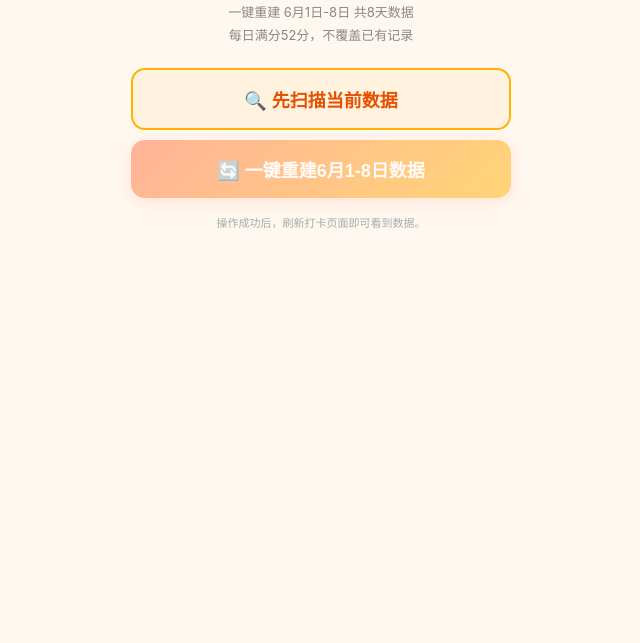
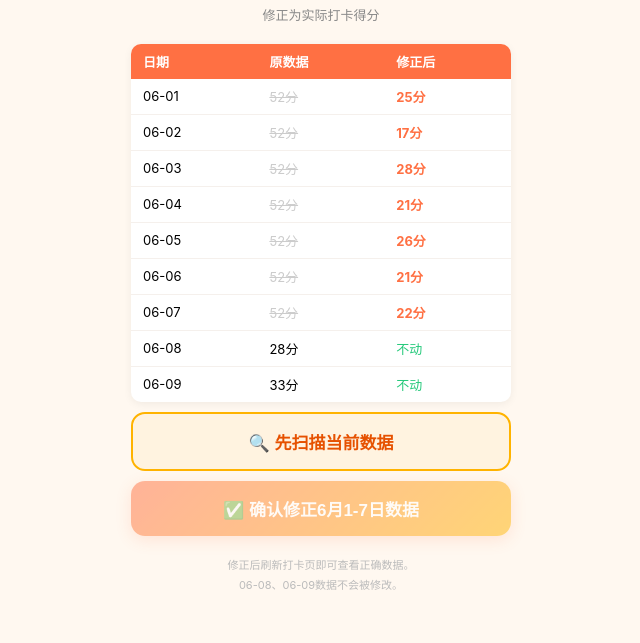
Before and after one commit to pophotpop/fxc-checkin-better, a plain HTML site: page rebuild.html in a window 1280 px wide. Shown: the part 161-804 px from the top of the page, without its empty margins (319-959 px from the left). Drawn offline with Linux system fonts and the light colour scheme.

Commit message:
Add files via upload

```diff
--- a/rebuild.html
+++ b/rebuild.html
@@ -3,102 +3,122 @@
 <head>
 <meta charset="UTF-8">
 <meta name="viewport" content="width=device-width,initial-scale=1.0">
-<title>一键重建6月数据</title>
+<meta http-equiv="Cache-Control" content="no-cache, no-store, must-revalidate">
+<title>鑫澄打卡 · 数据修正</title>
 <style>
 *{box-sizing:border-box;margin:0;padding:0}
-body{font-family:-apple-system,'PingFang SC',sans-serif;background:#FFF8F0;padding:40px 20px;text-align:center;max-width:420px;margin:0 auto}
-.emoji{font-size:60px}
-h1{font-size:20px;color:#FF7043;margin:12px 0 8px}
-p{color:#888;font-size:13px;line-height:1.8;margin-bottom:20px}
-.btn{display:block;width:100%;padding:16px;border:none;border-radius:14px;font-size:18px;font-weight:700;cursor:pointer;margin:10px 0;transition:transform .1s}
-.btn:active{transform:scale(.96)}
-.btn-warn{background:#FFF3E0;color:#E65100;border:2px solid #FFB300}
-.btn-go{background:linear-gradient(135deg,#FF7043,#FFB300);color:#fff;box-shadow:0 4px 16px rgba(255,112,67,.3)}
-.btn-go:disabled{opacity:.5}
-pre{background:#F5F5F5;border-radius:8px;padding:12px;text-align:left;font-size:11px;overflow-x:auto;margin:10px 0;max-height:200px;overflow-y:auto;white-space:pre-wrap}
-.msg{padding:12px;border-radius:10px;font-size:13px;margin:10px 0;display:none}
-.msg.ok{background:#E8F5E9;color:#2E7D32}
-.msg.err{background:#FFEBEE;color:#C62828}
-.msg.info{background:#E3F2FD;color:#1565C0}
+body{font-family:-apple-system,'PingFang SC',sans-serif;background:#FFF8F0;padding:32px 20px;text-align:center;max-width:420px;margin:0 auto}
+.emoji{font-size:52px}
+h1{font-size:20px;color:#FF7043;margin:12px 0 6px}
+p{color:#888;font-size:13px;line-height:1.8;margin-bottom:16px}
+.btn{display:block;width:100%;padding:15px;border:none;border-radius:14px;font-size:17px;font-weight:700;cursor:pointer;margin:10px 0;transition:transform .1s}
+.btn:active{transform:scale(.97)}
+.btn-scan{background:#FFF3E0;color:#E65100;border:2px solid #FFB300}
+.btn-fix{background:linear-gradient(135deg,#FF7043,#FFB300);color:#fff;box-shadow:0 4px 16px rgba(255,112,67,.3)}
+.btn-fix:disabled{opacity:.5;cursor:not-allowed}
+.table{width:100%;border-collapse:collapse;font-size:13px;margin:10px 0;text-align:left;background:#fff;border-radius:10px;overflow:hidden;box-shadow:0 2px 8px rgba(0,0,0,.06)}
+.table th{background:#FF7043;color:#fff;padding:8px 12px}
+.table td{padding:8px 12px;border-bottom:1px solid #f5f0ec}
+.table tr:last-child td{border-bottom:none}
+.old{color:#ccc;text-decoration:line-through}
+.new{color:#FF7043;font-weight:700}
+.msg{padding:12px 14px;border-radius:10px;font-size:13px;margin:10px 0;display:none;text-align:left;line-height:1.8}
+.msg.ok{background:#E8F5E9;color:#2E7D32;display:block}
+.msg.err{background:#FFEBEE;color:#C62828;display:block}
+.msg.info{background:#E3F2FD;color:#1565C0;display:block}
+pre{background:#F5F5F5;border-radius:8px;padding:12px;text-align:left;font-size:11px;overflow-x:auto;margin:8px 0;max-height:180px;overflow-y:auto;white-space:pre-wrap;display:none}
 </style>
 </head>
 <body>
 
-<div class="emoji">🩺</div>
-<h1>鑫澄打卡 · 数据救援</h1>
-<p>一键重建 6月1日-8日 共8天数据<br>每日满分52分，不覆盖已有记录</p>
+<div class="emoji">🛠️</div>
+<h1>鑫澄打卡 · 数据修正</h1>
+<p>将6月1日-7日的分数<br>修正为实际打卡得分</p>
 
-<button class="btn btn-warn" onclick="scanData()">🔍 先扫描当前数据</button>
-<div class="msg info" id="scanMsg"></div>
-<pre id="scanResult" style="display:none"></pre>
+<table class="table">
+  <tr><th>日期</th><th>原数据</th><th>修正后</th></tr>
+  <tr><td>06-01</td><td class="old">52分</td><td class="new">25分</td></tr>
+  <tr><td>06-02</td><td class="old">52分</td><td class="new">17分</td></tr>
+  <tr><td>06-03</td><td class="old">52分</td><td class="new">28分</td></tr>
+  <tr><td>06-04</td><td class="old">52分</td><td class="new">21分</td></tr>
+  <tr><td>06-05</td><td class="old">52分</td><td class="new">26分</td></tr>
+  <tr><td>06-06</td><td class="old">52分</td><td class="new">21分</td></tr>
+  <tr><td>06-07</td><td class="old">52分</td><td class="new">22分</td></tr>
+  <tr><td>06-08</td><td>28分</td><td style="color:var(--green,#26C97B)">不动</td></tr>
+  <tr><td>06-09</td><td>33分</td><td style="color:var(--green,#26C97B)">不动</td></tr>
+</table>
 
-<button class="btn btn-go" id="goBtn" onclick="rebuild()" disabled>🔄 一键重建6月1-8日数据</button>
-<div class="msg ok" id="okMsg"></div>
-<div class="msg err" id="errMsg"></div>
+<button class="btn btn-scan" onclick="scan()">🔍 先扫描当前数据</button>
+<div id="scanMsg" class="msg" style="display:none"></div>
+<pre id="scanPre"></pre>
 
-<p style="font-size:11px;color:#aaa;margin-top:16px">操作成功后，刷新打卡页面即可看到数据。</p>
+<button class="btn btn-fix" id="fixBtn" onclick="doFix()" disabled>✅ 确认修正6月1-7日数据</button>
+<div id="resultMsg" class="msg" style="display:none"></div>
+
+<p style="font-size:11px;color:#bbb;margin-top:20px">修正后刷新打卡页即可查看正确数据。<br>06-08、06-09数据不会被修改。</p>
 
 <script>
-const KEY_RECORDS = 'fxc_records_v3';
-const KEY_BACKUP  = 'fxc_records_backup_v1';
-const KEY_REDEEMS = 'fxc_redeems_v2';
-const KEY_REDBACK = 'fxc_redeems_backup_v1';
+const KEY = 'fxc_records_v3';
+const KEY_BK = 'fxc_records_backup_v1';
 
-function loadRecords(){ try{return JSON.parse(localStorage.getItem(KEY_RECORDS)||'{}')}catch(e){return{}} }
+// 每天正确的done值（经过精确计算，加总等于目标分）
+const CORRECT = {
+  '2026-06-01': { score:25, bonusDesc:'', done:{s1:2,s2:3,h1:1,h2:1,h3:1,h4:1,h5:1,h6:1,b1:2,b2:2,b3:2,b4:2,b5:2,b6:1,b7:1,b8:1,b9:1,b10:0,b11:0,b12:0,b13:0,b14:0,b15:0,c1:0,c2:0,c3:0,c4:0,e1:0,e2:0,e3:0,e4:0,e5:0,e6:0,c5:0} },
+  '2026-06-02': { score:17, bonusDesc:'', done:{s1:2,s2:3,h1:1,h2:1,h3:1,h4:1,h5:1,h6:1,b1:2,b2:2,b3:2,b4:0,b5:0,b6:0,b7:0,b8:0,b9:0,b10:0,b11:0,b12:0,b13:0,b14:0,b15:0,c1:0,c2:0,c3:0,c4:0,e1:0,e2:0,e3:0,e4:0,e5:0,e6:0,c5:0} },
+  '2026-06-03': { score:28, bonusDesc:'', done:{s1:2,s2:3,h1:1,h2:1,h3:1,h4:1,h5:1,h6:1,b1:2,b2:2,b3:2,b4:2,b5:2,b6:1,b7:1,b8:1,b9:1,b10:1,b11:1,b12:1,b13:0,b14:0,b15:0,c1:0,c2:0,c3:0,c4:0,e1:0,e2:0,e3:0,e4:0,e5:0,e6:0,c5:0} },
+  '2026-06-04': { score:21, bonusDesc:'', done:{s1:2,s2:3,h1:1,h2:1,h3:1,h4:1,h5:1,h6:1,b1:2,b2:2,b3:2,b4:2,b5:2,b6:0,b7:0,b8:0,b9:0,b10:0,b11:0,b12:0,b13:0,b14:0,b15:0,c1:0,c2:0,c3:0,c4:0,e1:0,e2:0,e3:0,e4:0,e5:0,e6:0,c5:0} },
+  '2026-06-05': { score:26, bonusDesc:'', done:{s1:2,s2:3,h1:1,h2:1,h3:1,h4:1,h5:1,h6:1,b1:2,b2:2,b3:2,b4:2,b5:2,b6:1,b7:1,b8:1,b9:1,b10:1,b11:0,b12:0,b13:0,b14:0,b15:0,c1:0,c2:0,c3:0,c4:0,e1:0,e2:0,e3:0,e4:0,e5:0,e6:0,c5:0} },
+  '2026-06-06': { score:21, bonusDesc:'', done:{s1:2,s2:3,h1:1,h2:1,h3:1,h4:1,h5:1,h6:1,b1:2,b2:2,b3:2,b4:2,b5:2,b6:0,b7:0,b8:0,b9:0,b10:0,b11:0,b12:0,b13:0,b14:0,b15:0,c1:0,c2:0,c3:0,c4:0,e1:0,e2:0,e3:0,e4:0,e5:0,e6:0,c5:0} },
+  '2026-06-07': { score:22, bonusDesc:'', done:{s1:2,s2:3,h1:1,h2:1,h3:1,h4:1,h5:1,h6:1,b1:2,b2:2,b3:2,b4:2,b5:2,b6:1,b7:0,b8:0,b9:0,b10:0,b11:0,b12:0,b13:0,b14:0,b15:0,c1:0,c2:0,c3:0,c4:0,e1:0,e2:0,e3:0,e4:0,e5:0,e6:0,c5:0} },
+};
 
-function scanData(){
-  const records = loadRecords();
-  const days = Object.keys(records).sort();
+function loadR(){ try{return JSON.parse(localStorage.getItem(KEY)||'{}')}catch(e){return{}} }
+
+function scan(){
+  const r = loadR();
+  const days = Object.keys(r).sort();
   const msg = document.getElementById('scanMsg');
-  const pre = document.getElementById('scanResult');
-  const btn = document.getElementById('goBtn');
-
+  const pre = document.getElementById('scanPre');
   msg.style.display='block';
-
   if(days.length===0){
-    msg.className='msg info';
-    msg.innerHTML='📭 当前 <b>0 条</b> 打卡记录，数据已丢失，请重建。';
+    msg.className='msg info'; msg.innerHTML='📭 当前没有打卡记录';
     pre.style.display='none';
   } else {
-    msg.className='msg ok';
-    msg.innerHTML='✅ 当前有 <b>'+days.length+' 条</b> 打卡记录';
+    msg.className='msg ok'; msg.innerHTML='✅ 当前共 <b>'+days.length+'</b> 条记录，可以修正';
     pre.style.display='block';
-    let text = '';
-    days.forEach(d=>{ const r=records[d]; text+=d.slice(5)+'  '+r.score+'分'+(r.bonusDesc?' +'+r.bonusDesc:'')+'\n'; });
-    pre.textContent=text;
+    pre.textContent = days.map(d=>{ const v=r[d]; return d.slice(5)+'  '+v.score+'分'+(v.bonusDesc?' +'+v.bonusDesc:''); }).join('\n');
   }
-  btn.disabled=false;
+  document.getElementById('fixBtn').disabled=false;
 }
 
-function rebuild(){
-  if(!confirm('确定重建 6月1日-8日 共8天数据？\n（已有记录不会覆盖）')) return;
-
-  const fullDone = {
-    s1:2,s2:3, h1:1,h2:1,h3:1,h4:1,h5:1,h6:1,
-    b1:2,b2:2,b3:2,b4:2,b5:2,b6:1,b7:1,b8:1,b9:1,b10:1,b11:1,b12:1,b13:1,b14:1,b15:1,
-    c1:2,c2:2,c3:2,c4:2, e1:3,e2:2,e3:2,e4:2,e5:2,e6:2, c5:0
-  };
-
-  const records = loadRecords();
-  let added = 0, skipped = 0;
-  for(let i=1; i<=8; i++){
-    const ds = '2026-06-0'+i;
-    if(records[ds]){ skipped++; continue; }
-    records[ds] = {score:52, done:JSON.parse(JSON.stringify(fullDone)), bonusDesc:''};
-    added++;
-  }
-
-  localStorage.setItem(KEY_RECORDS, JSON.stringify(records));
-  localStorage.setItem(KEY_BACKUP, JSON.stringify(records));
-
-  const ok = document.getElementById('okMsg');
-  ok.style.display='block';
-  ok.innerHTML='✅ 重建完成！新增 <b>'+added+'</b> 天，跳过 <b>'+skipped+'</b> 天（已有）<br><br>请打开打卡页面刷新即可查看。';
-
-  document.getElementById('goBtn').disabled=true;
-  scanData();
+function doFix(){
+  if(!confirm('将6月1日-7日的分数修正为实际值\n（06-08、06-09不会被修改）\n\n确认修正？')) return;
+  const r = loadR();
+  let fixed=0;
+  Object.entries(CORRECT).forEach(([ds, data])=>{
+    // 保留原有bonusDesc（如果有）
+    const existing = r[ds];
+    r[ds] = {
+      score: data.score,
+      done: JSON.parse(JSON.stringify(data.done)),
+      bonusDesc: (existing && existing.bonusDesc) ? existing.bonusDesc : data.bonusDesc
+    };
+    fixed++;
+  });
+  localStorage.setItem(KEY, JSON.stringify(r));
+  localStorage.setItem(KEY_BK, JSON.stringify(r));
+  const msg = document.getElementById('resultMsg');
+  msg.style.display='block';
+  msg.className='msg ok';
+  msg.innerHTML='✅ 修正完成！共更新 <b>'+fixed+'</b> 天<br>'
+    +'<br>📊 修正后汇总：'
+    +'<br>06-01: 25分 ｜ 06-02: 17分 ｜ 06-03: 28分'
+    +'<br>06-04: 21分 ｜ 06-05: 26分 ｜ 06-06: 21分 ｜ 06-07: 22分'
+    +'<br>7天合计：<b>160分</b>'
+    +'<br><br>请返回打卡页刷新查看。';
+  document.getElementById('fixBtn').disabled=true;
+  scan();
 }
 </script>
-
 </body>
 </html>
```
